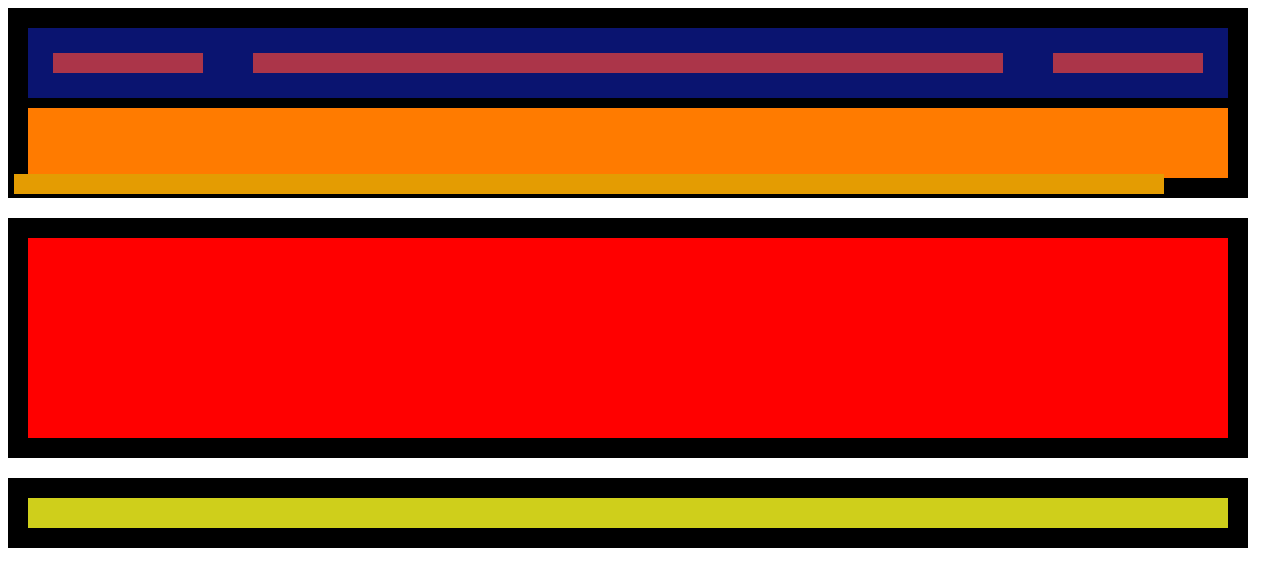
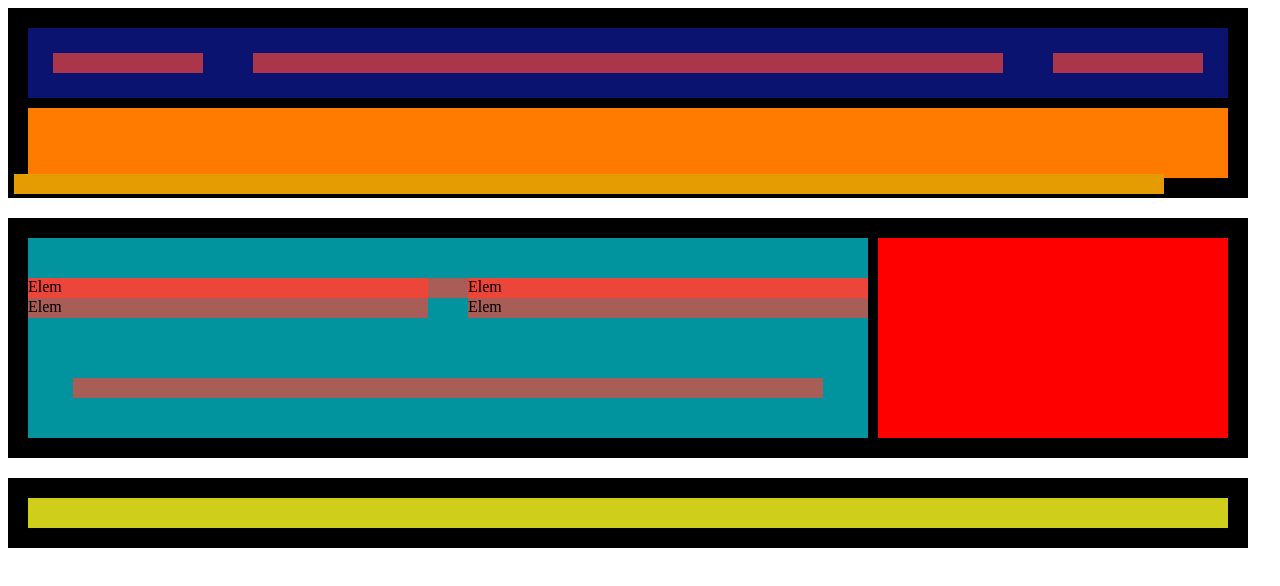
Before and after one commit to AnaHerr/ITACADEMY, a plain HTML site: page Sprint1/nivell-1/index.html in a window 1280 px wide. Drawn offline with Linux system fonts and the light colour scheme.

Commit message:
last commit

```diff
--- a/Sprint1/nivell-1/index.html
+++ b/Sprint1/nivell-1/index.html
@@ -27,8 +27,25 @@
     </div>
 
     <div id="container2" class="container">
-        <div id="box7"class="box"></div>
-            <div id="box8" class="box"></div>
+
+        <div id="box7">
+            <div id="box8" class="box1-3">
+                <div  class="box1-3">
+                    <div  class="box1-3">Elem</div>
+                    <div  class="box1-3">Elem</div>
+                </div>
+
+                <div  class="box1-3">
+                    <div  class="box1-3">Elem</div>
+                    <div  class="box1-3">Elem</div>
+                </div>
+
+           </div>
+
+            <div id="box10"class="box1-2"></div>
+        </div>
+
+
     </div>
 
 
--- a/Sprint1/nivell-1/style.css
+++ b/Sprint1/nivell-1/style.css
@@ -10,7 +10,6 @@
 .container{
         width: 1200px;
         height:200px;
-        padding:0px;
         border: 20px solid black;
  }
 
@@ -21,23 +20,21 @@
 
 #container1{
         height:150px;
-        padding:0px;
         border: 20px solid black;
         background-color: rgb(255, 123, 0);
 }
 
 #container2{
+    width: 100%;
     height:200px;
-    padding:0px;
     display: flex;
-    flex-direction: row;
+    flex-direction: column;
     border: 20px solid black;
     background-color: red;
 }
 
 #container3{
     height:30px;
-    padding:0px;
     border: 20px solid black;
     background-color: rgb(207, 207, 27);
 }
@@ -88,30 +85,32 @@
 
 /* Second container */
 #box7{
-    height: 70px;
-    border-bottom: 10px solid black;
+    height: 200px;
+    width: 70%;
+    display: flex;
+    align-items: center;
+    justify-content: space-around;
+    flex-wrap: wrap;
+    border-right: 10px solid black;
     background-color: rgb(1, 148, 158);
 }
 
+#box8{
+    height: 20px;
+    width: 950%;
+    display: flex;
+    flex-direction: row;
+    justify-content: space-between;
+    flex-wrap: wrap;
+    background-color: rgba(243, 68, 56, 0.692);
+}
 
+.box1-3{
+    height: 20px;
+    width: 400px;
+    background-color: rgba(243, 68, 56, 0.692);
+}
 
-
-/* Outer & inner BOXES divs */
-
-.outer-div {
-    width: 100%;
-  }
-
-  .inner-div {
-    display: flex;
-    flex-wrap: wrap;
-  }
-
-  .column1 {
-    width: 70%;
-
-  }
-
-  .column2 {
-    width: 30%;
-  }
+#box10{
+    height: 20px;
+}
```
